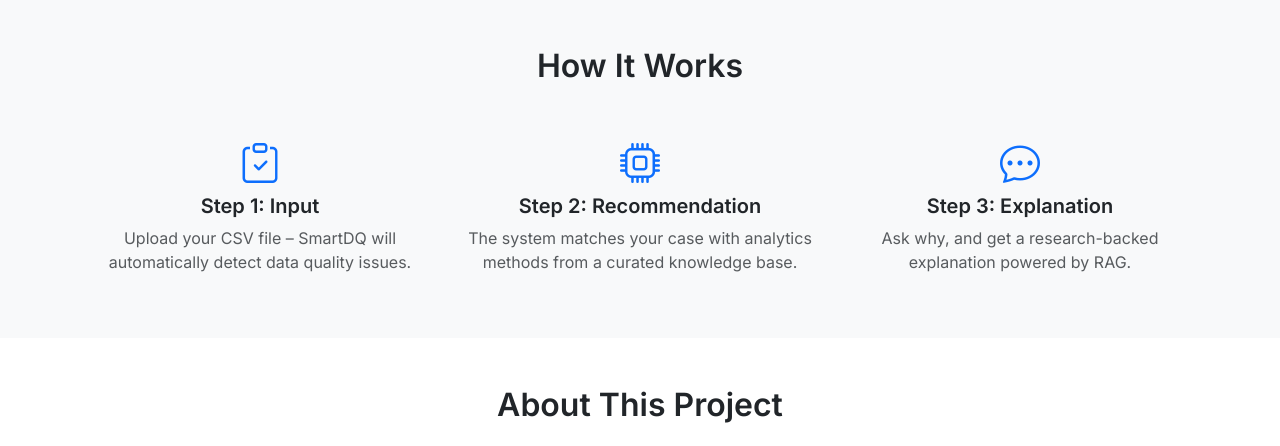
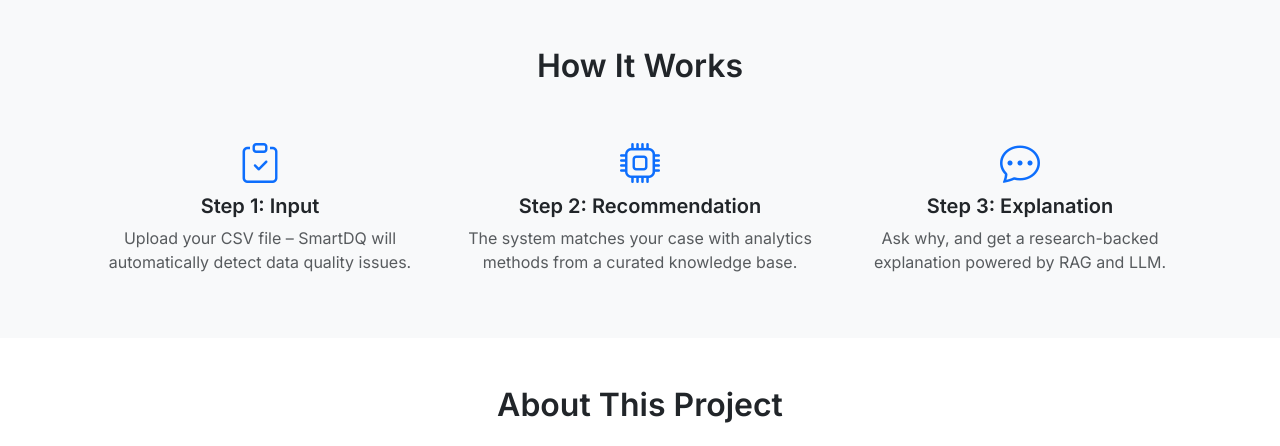
Before and after one commit to lindali0401/smartdq-demo, a Flask app: page / in a window 1280 px wide. Shown: the part 525-971 px from the top of the page. Run offline with Flask 3, Linux system fonts and the light colour scheme.

Commit message:
update rag, home.html and README.md

```diff
--- a/app/templates/home.html
+++ b/app/templates/home.html
@@ -36,7 +36,7 @@
         <div class="col-md-4">
           <i class="bi bi-chat-dots fs-1 text-primary mb-3"></i>
           <h5>{{ _('Step 3: Explanation') }}</h5>
-          <p class="text-muted">{{ _('Ask why, and get a research-backed explanation powered by RAG.') }}</p>
+          <p class="text-muted">{{ _('Ask why, and get a research-backed explanation powered by RAG and LLM.') }}</p>
         </div>
       </div>
     </div>
```
Also changed, not shown: rag_server.py (+0 -128 lines), README.md.
